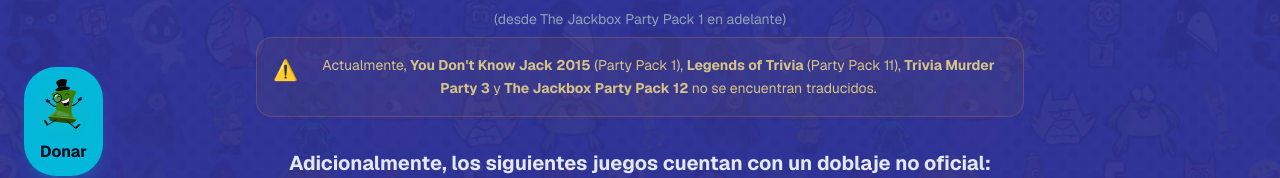
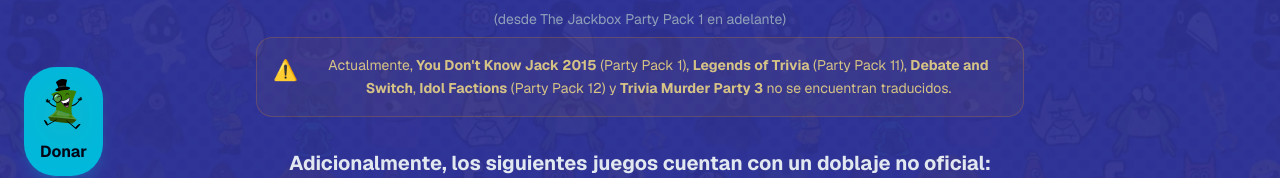
Before and after one commit to feliarroyo/traducciones-jackboxlol-site, a Next.js app in the folder jackbox-espanol/: page / in a window 1280 px wide. Shown: the part 600-778 px from the top of the page. Built offline with nearby package versions, Linux system fonts and the light colour scheme.

Commit message:
chore: update main page warning

```diff
--- a/jackbox-espanol/app/page.tsx
+++ b/jackbox-espanol/app/page.tsx
@@ -63,7 +63,7 @@ export default function Home() {
           <div className="bg-amber-500/5 border border-amber-500/20 rounded-2xl p-4 max-w-3xl mx-auto flex items-start gap-3">
             <span className="text-xl mt-0.5">⚠️</span>
             <p className="text-sm md:text-sm text-amber-200/80 leading-relaxed">
-              Actualmente, <b>You Don&apos;t Know Jack 2015</b> (Party Pack 1), <b>Legends of Trivia</b> (Party Pack 11), <b>Trivia Murder Party 3</b> y <b>The Jackbox Party Pack 12</b> no se encuentran traducidos.
+              Actualmente, <b>You Don&apos;t Know Jack 2015</b> (Party Pack 1), <b>Legends of Trivia</b> (Party Pack 11), <b>Debate and Switch</b>, <b>Idol Factions</b> (Party Pack 12) y <b>Trivia Murder Party 3</b> no se encuentran traducidos.
             </p>
           </div>
         </div>
```
